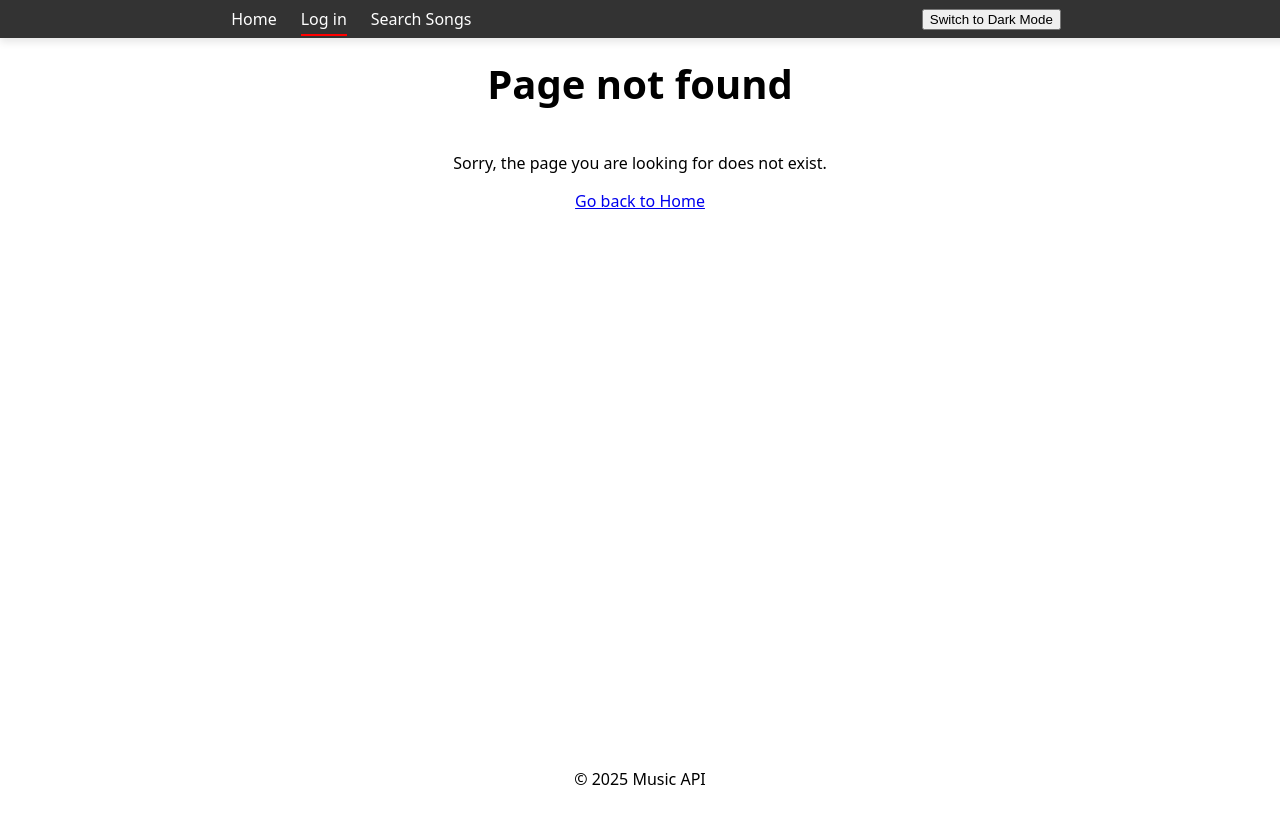
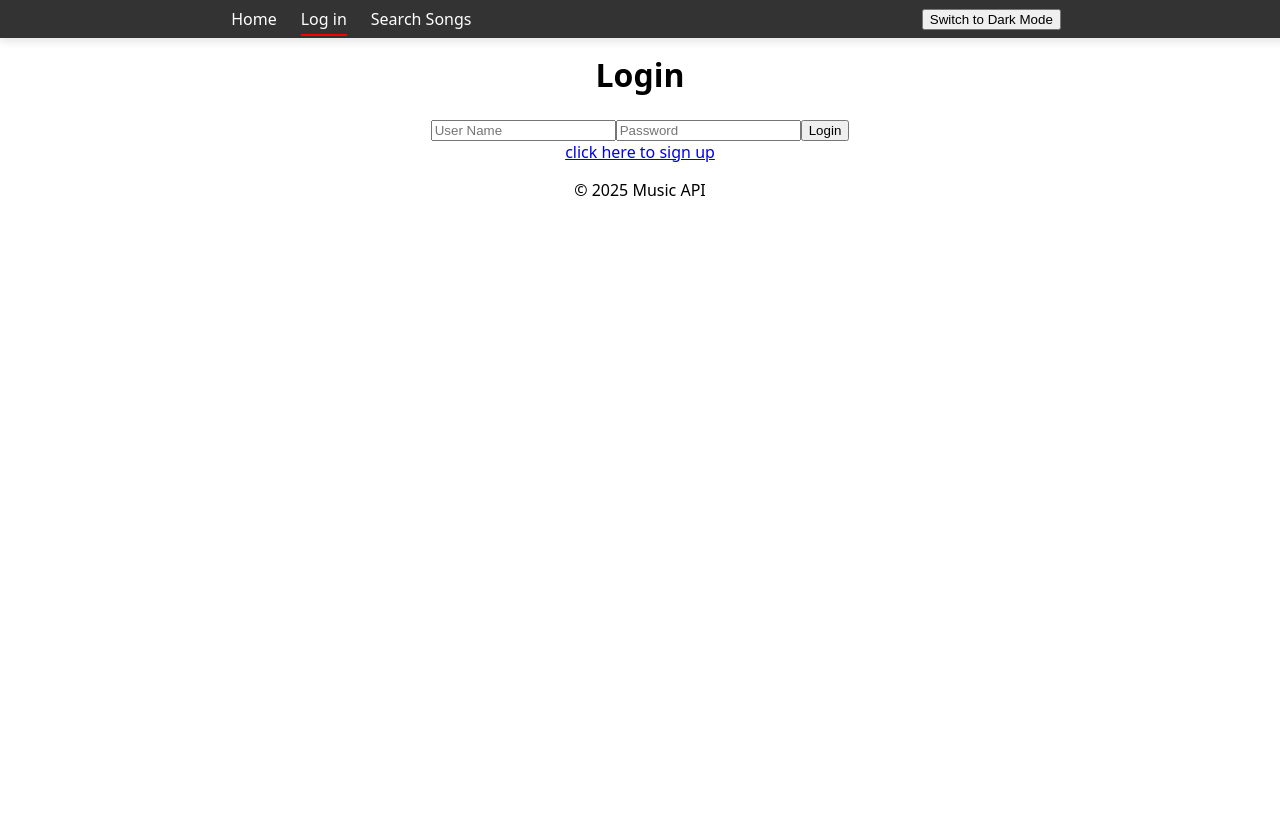
Before and after one commit to b-rino/musicAPI-frontend, a React (Vite) app: page /login in a window 1280 px wide. Before the commit this address had no page. Shown: the top 824 px of the page. After the commit the page ends 800 px from the top, so only its background shows below. Built offline with nearby package versions, Linux system fonts and the light colour scheme.

Commit message:
LogIn.jsx added and working properly with JWT-token to localStorage

```diff
--- a/index.html
+++ b/index.html
@@ -4,7 +4,7 @@
     <meta charset="UTF-8" />
     <link rel="icon" type="image/png" href="./images/music.png" />
     <meta name="viewport" content="width=device-width, initial-scale=1.0" />
-    <title>my-react-app</title>
+    <title>The Music Hub</title>
   </head>
   <body>
     <div id="root"></div>
--- a/src/main.jsx
+++ b/src/main.jsx
@@ -7,6 +7,7 @@ import "../global.css";
 import Home from "./pages/Home/Home.jsx";
 import NotFound from "./components/NotFound/NotFound.jsx";
 import SearchSong from "./pages/SearchSong/SearchSong.jsx";
+import LogIn from "./pages/LogIn/LogIn.jsx";
 
 const root = document.getElementById("root");
 
@@ -19,6 +20,7 @@ ReactDOM.createRoot(root).render(
             <Route index element={<Home />} />
             <Route path="*" element={<NotFound />} />
             <Route path="search" element={<SearchSong />} />
+            <Route path="login" element={<LogIn />} />
           </Route>
         </Routes>
       </BrowserRouter>
--- a/src/pages/Layout/App.jsx
+++ b/src/pages/Layout/App.jsx
@@ -2,8 +2,28 @@ import "./App.css";
 import { NavLink, Outlet } from "react-router-dom";
 import Header from "../../components/Header/Header";
 import Footer from "../../components/Footer/Footer";
+import { useState } from "react";
+import facade from "../../../utils/apiFacade";
 
 function App() {
+  const [loggedIn, setLoggedIn] = useState(false);
+  const [userRole, setUserRole] = useState("");
+  const [username, setUsername] = useState("");
+
+  const logout = () => {
+    facade.logout();
+    setLoggedIn(false);
+  };
+
+  const login = (user, pass) => {
+    facade.login(user, pass).then(() => {
+      setLoggedIn(true);
+      const [username, roles] = facade.getUsernameAndRoles();
+      setUserRole(roles);
+      setUsername(username);
+    });
+  };
+
   return (
     <>
       <Header
@@ -13,7 +33,7 @@ function App() {
           { title: "Search Songs", url: "/search" },
         ]}
       />
-      <Outlet />
+      <Outlet context={{ login, logout, userRole, username, loggedIn }} />
       <Footer />
     </>
   );
--- /dev/null
+++ b/src/pages/LogIn/LogIn.jsx
@@ -0,0 +1,60 @@
+import styles from "./LogIn.module.css";
+import { useState } from "react";
+import { useOutletContext, Link } from "react-router-dom";
+
+export default function LogIn() {
+  const { login, logout, username, loggedIn } = useOutletContext();
+
+  const init = { username: "", password: "" };
+  const [loginCredentials, setLoginCredentials] = useState(init);
+
+  const performLogin = (evt) => {
+    evt.preventDefault();
+    login(loginCredentials.username, loginCredentials.password);
+    setLoginCredentials(init);
+  };
+
+  const onChange = (evt) => {
+    setLoginCredentials({
+      ...loginCredentials,
+      [evt.target.id]: evt.target.value,
+    });
+  };
+
+  return (
+    <div className={styles.container}>
+      <h1 className={styles.pageTitle}>Login</h1>
+      {!loggedIn ? (
+        <>
+          <form onSubmit={performLogin}>
+            <input
+              placeholder="User Name"
+              id="username"
+              type="text"
+              autoComplete="username"
+              onChange={onChange}
+              value={loginCredentials.username}
+            />
+            <input
+              placeholder="Password"
+              id="password"
+              type="password"
+              autoComplete="current-password"
+              onChange={onChange}
+              value={loginCredentials.password}
+            />
+            <button type="submit">Login</button>
+          </form>
+          <div>
+            <Link to="/signup">click here to sign up</Link>
+          </div>
+        </>
+      ) : (
+        <div>
+          <p>You are already logged in as {username}</p>
+          <button onClick={logout}>Logout</button>
+        </div>
+      )}
+    </div>
+  );
+}
--- /dev/null
+++ b/utils/apiFacade.js
@@ -0,0 +1,94 @@
+const BASE_URL = "https://music.brino.dk/api/v1";
+const LOGIN_ENDPOINT = "/login";
+
+function handleHttpErrors(res) {
+  if (!res.ok) {
+    return Promise.reject({ status: res.status, fullError: res.json() });
+  }
+  return res.json();
+}
+const setToken = (token) => {
+  localStorage.setItem("jwtToken", token);
+};
+const getToken = () => {
+  return localStorage.getItem("jwtToken");
+};
+const loggedIn = () => {
+  const loggedIn = getToken() != null;
+  return loggedIn;
+};
+const logout = () => {
+  localStorage.removeItem("jwtToken");
+};
+
+const login = (user, password) => {
+  const options = makeOptions("POST", false, {
+    username: user,
+    password: password,
+  });
+  return fetch(BASE_URL + LOGIN_ENDPOINT, options)
+    .then(handleHttpErrors)
+    .then((res) => {
+      setToken(res.token);
+      return res;
+    })
+    .catch((err) => {
+      console.log(err);
+    });
+};
+
+const fetchData = (endpoint, method) => {
+  const optionObject = makeOptions(method, true);
+  return fetch(BASE_URL + endpoint, optionObject).then((res) => res.json());
+};
+
+const makeOptions = (method, addToken, body) => {
+  var opts = {
+    method: method,
+    headers: {
+      "Content-type": "application/json",
+      Accept: "application/json",
+    },
+  };
+  if (addToken && loggedIn()) {
+    opts.headers["Authorization"] = `Bearer ${getToken()}`;
+  }
+  if (body) {
+    opts.body = JSON.stringify(body);
+  }
+  return opts;
+};
+
+const getUsernameAndRoles = () => {
+  const token = getToken();
+  if (token != null) {
+    const payloadBase64 = getToken().split(".")[1];
+    const decodedClaims = JSON.parse(window.atob(payloadBase64));
+    const roles = decodedClaims.roles;
+    const roleArray = Array.isArray(roles) ? roles : roles.split(",");
+    const username = decodedClaims.username;
+    return [username, roleArray];
+  } else return [];
+};
+
+const hasUserAccess = (neededRole, loggedIn) => {
+  const roles = getUsernameAndRoles()[1] || [];
+  return (
+    loggedIn &&
+    roles.map((r) => r.toLowerCase()).includes(neededRole.toLowerCase())
+  );
+};
+
+const facade = {
+  makeOptions,
+  setToken,
+  getToken,
+  loggedIn,
+  login,
+  logout,
+  fetchData,
+  hasUserAccess,
+  getUsernameAndRoles,
+};
+
+export default facade;
```
Also changed, not shown: src/pages/LogIn/LogIn.module.css (added).
